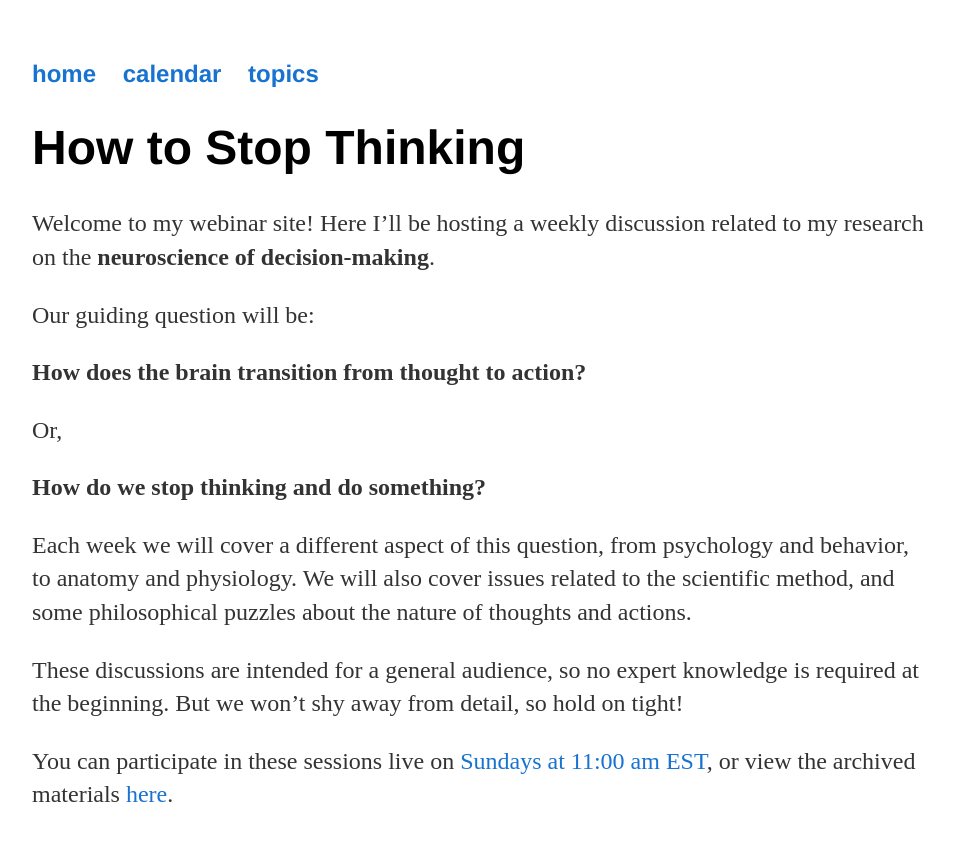
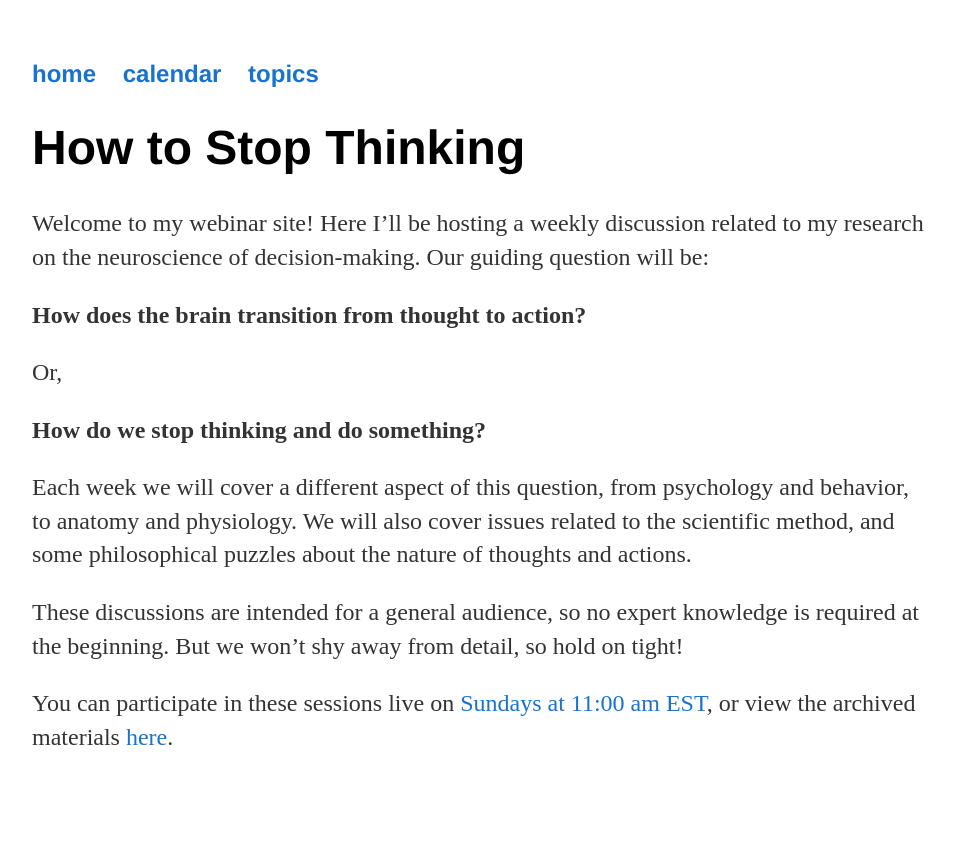
Before and after one commit to maxpensack/maxpensack.github.io, a Jekyll site: the page built from howtostopthinking/index.md, in a window 1280 px wide. Shown: the top 841 px of the page, without its empty margins (160-1114 px from the left). Built offline with Jekyll 4.4.1, drawn with Linux system fonts in a browser that asks for light colours.

```diff
--- a/howtostopthinking/index.md
+++ b/howtostopthinking/index.md
@@ -3,9 +3,7 @@ layout: webinar
 title: How to Stop Thinking
 ---
 <h1>{{ page.title }}</h1>
-Welcome to my webinar site! Here I'll be hosting a weekly discussion related to my research on the **neuroscience of decision-making**.
-
-Our guiding question will be:
+Welcome to my webinar site! Here I'll be hosting a weekly discussion related to my research on the neuroscience of decision-making. Our guiding question will be:
 
 **How does the brain transition from thought to action?**
 
```
